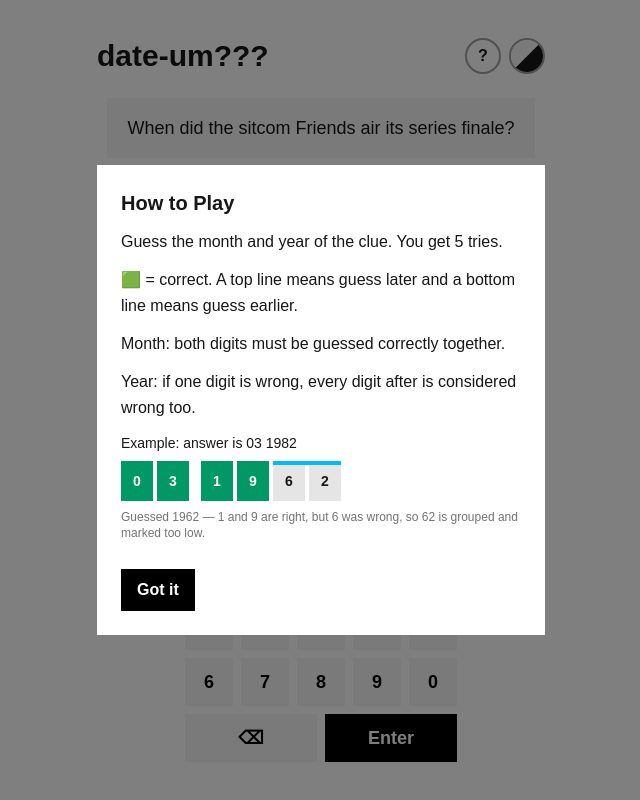
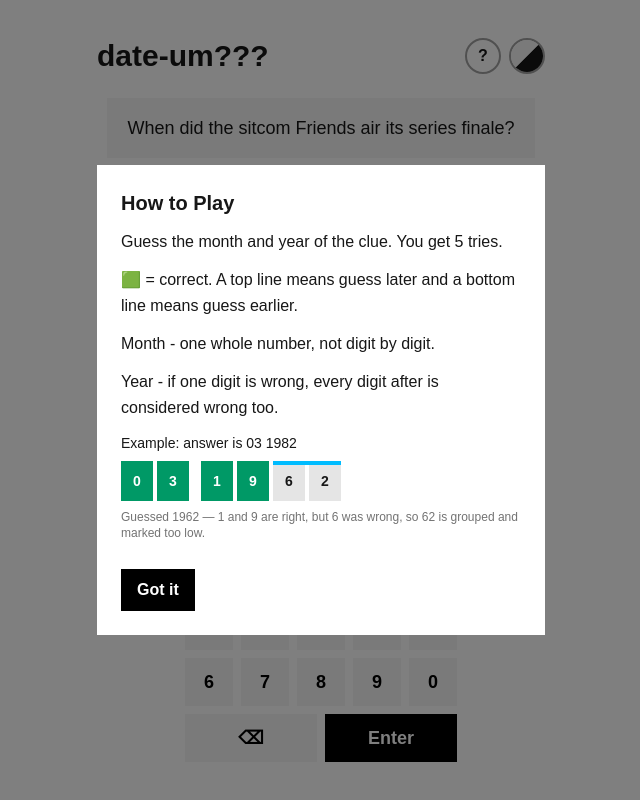
Before and after one commit to danielpascalkutsch/date-um, a Next.js app: page / in a window 1280 px wide. Both pictures are taken after a click on the button "How to play". Shown: the whole page, without its empty margins (319-959 px from the left). Built offline with nearby package versions, Linux system fonts and the light colour scheme.

Commit message:
change instructions

```diff
--- a/app/page.tsx
+++ b/app/page.tsx
@@ -207,10 +207,10 @@
               🟩 = correct. A top line means guess later and a bottom line means guess earlier.
             </p>
             <p className="mb-3">
-              Month: both digits must be guessed correctly together.
+              Month - one whole number, not digit by digit.
             </p>
             <p className="mb-3">
-              Year: if one digit is wrong, every digit after is considered wrong too.
+              Year - if one digit is wrong, every digit after is considered wrong too.
             </p>
 
             {/* Worked example using real box styles */}
```
